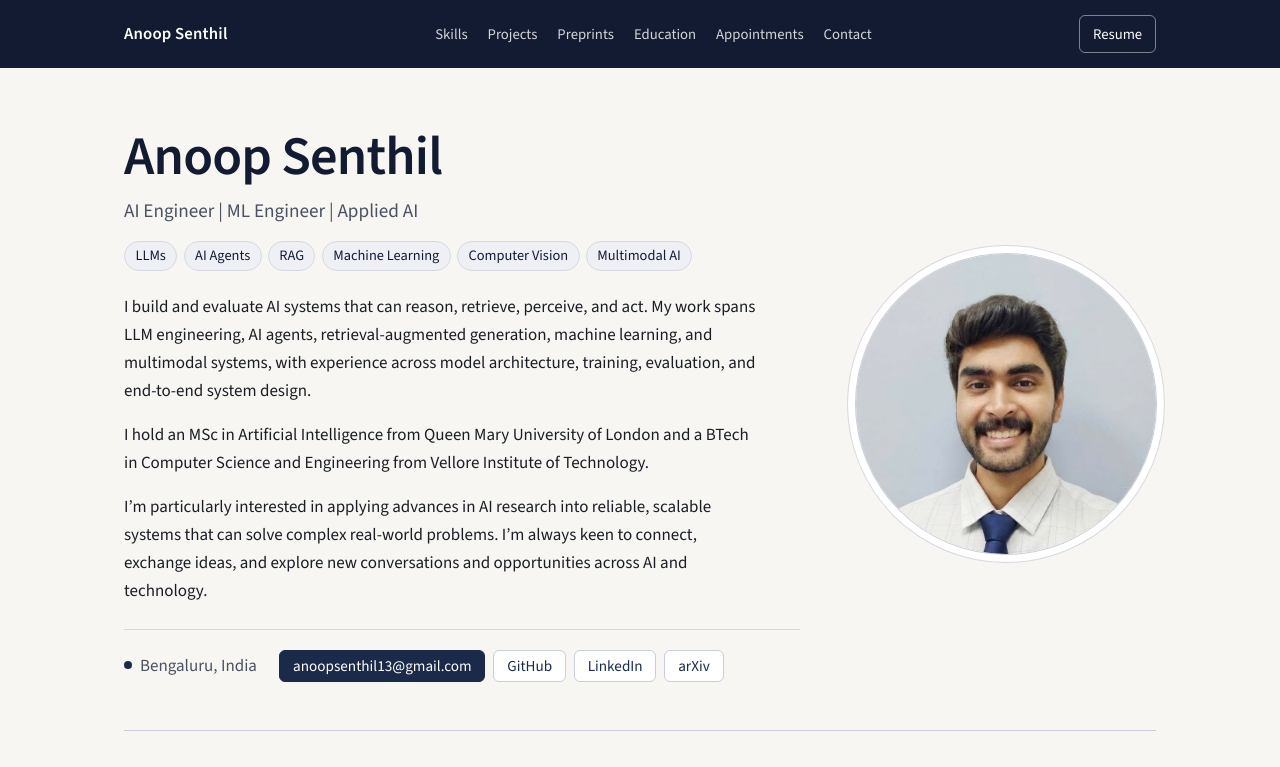
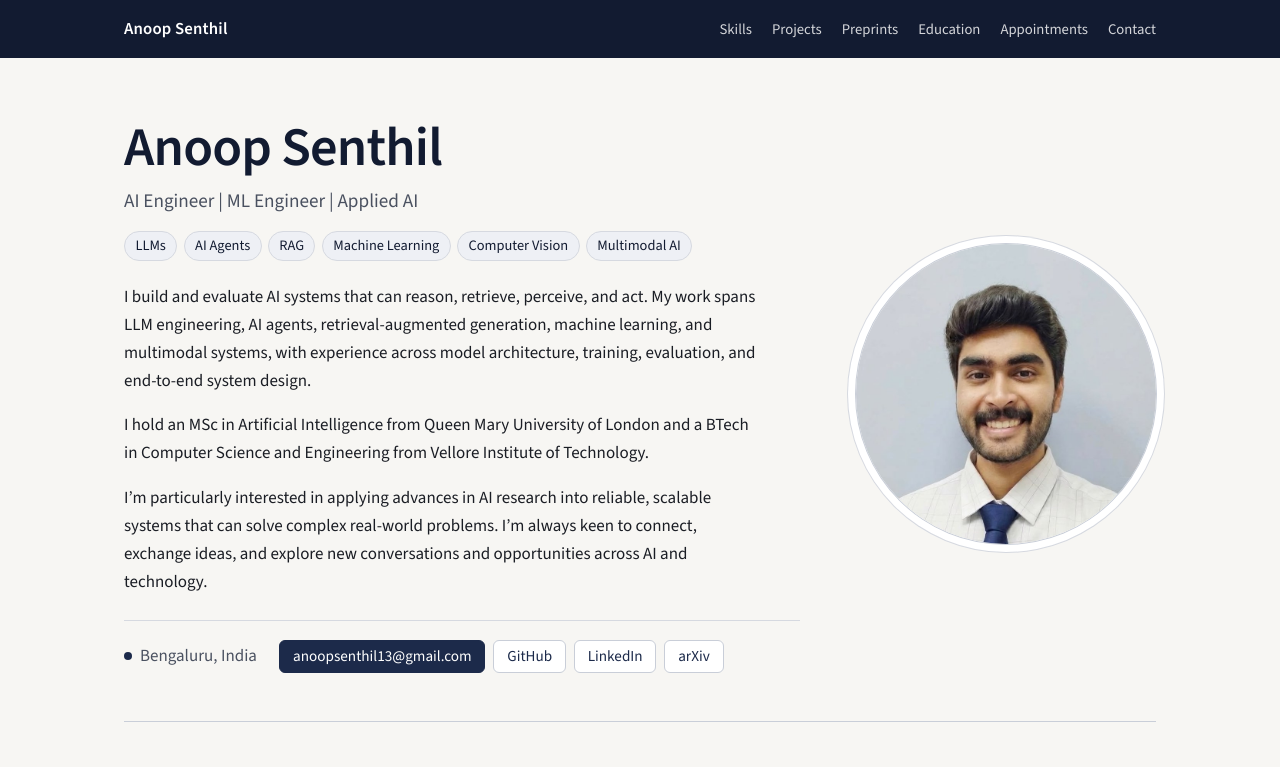
Before and after one commit to anoop675/anoop-senthil.github.io, a plain HTML site: page index.html in a window 1280 px wide. Shown: the top 767 px of the page. Drawn offline with nearby package versions, Linux system fonts and the light colour scheme.

Commit message:
Remove the resume download button from the header
Co-Authored-By: Claude Opus 5.5 <noreply@anthropic.com>

```diff
--- a/index.html
+++ b/index.html
@@ -22,7 +22,7 @@
       href="https://fonts.googleapis.com/css2?family=Source+Sans+3:ital,wght@0,400;0,500;0,600;1,400&display=swap"
       rel="stylesheet"
     />
-    <link rel="stylesheet" href="styles.css?v=22" />
+    <link rel="stylesheet" href="styles.css?v=23" />
   </head>
   <body>
     <a class="skip-link" href="#main">Skip to content</a>
@@ -38,7 +38,6 @@
           <a href="#appointments">Appointments</a>
           <a href="#contact">Contact</a>
         </nav>
-        <a class="resume" href="assets/Resume_Anoop_Senthil.pdf?v=8" download="Resume_Anoop_Senthil.pdf">Resume</a>
       </div>
     </header>
 
--- a/styles.css
+++ b/styles.css
@@ -103,27 +103,14 @@ a:hover {
   gap: 0.35rem 1.25rem;
 }
 
-.masthead nav a,
-.resume {
+.masthead nav a {
   color: rgba(255, 255, 255, 0.82);
   text-decoration: none;
   font-size: 0.92rem;
 }
 
-.masthead nav a:hover,
-.resume:hover {
+.masthead nav a:hover {
   color: var(--white);
-}
-
-.resume {
-  border: 1px solid rgba(255, 255, 255, 0.45);
-  border-radius: 6px;
-  padding: 0.35rem 0.8rem;
-  color: var(--white);
-}
-
-.resume:hover {
-  background: rgba(255, 255, 255, 0.1);
 }
 
 main {
```
